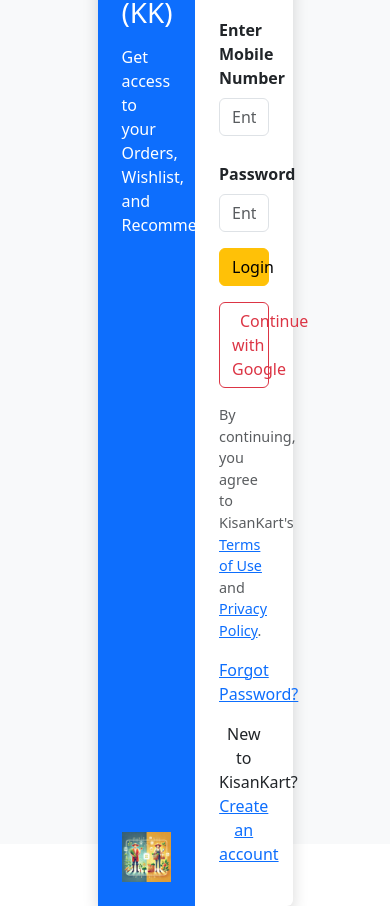
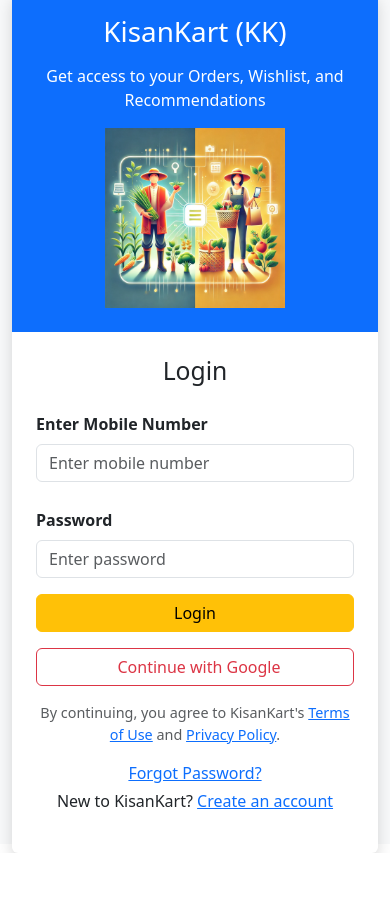
Before and after one commit to cvensingh/e-comm-react-and-springboot-, a React (Create React App) app in the folder frontend/: page /Login in a window 390 px wide. After the commit the page ends 853 px from the top, so only its background shows below. Built offline with nearby package versions, Linux system fonts and the light colour scheme.

Commit message:
update login to responsive page

```diff
--- a/frontend/src/Login.js
+++ b/frontend/src/Login.js
@@ -32,22 +32,20 @@ export default function Login() {
   };
 
  return (
-    <div className="vh-100 d-flex justify-content-center align-items-center bg-light">
-      <div className="d-flex shadow rounded w-50 bg-white">
-
+    <div className="container vh-100 d-flex align-items-center justify-content-center bg-light">
+      <div className="row shadow rounded bg-white w-100" style={{ maxWidth: 800 }}>
         {/* Left Section */}
-        <div className="bg-primary text-white p-4 d-flex flex-column justify-content-center" style={{ width: '50%' }}>
-          <h1 className="mb-3">KisanKart (KK)</h1>
-          <p>Get access to your Orders, Wishlist, and Recommendations</p>
-          <div className="mt-auto">
-            <img src="./images/farmer-consumer.webp" alt="Illustration" className="img-fluid" />
+        <div className="col-12 col-md-6 bg-primary text-white p-4 d-flex flex-column justify-content-center align-items-center">
+          <h1 className="mb-3 text-center">KisanKart (KK)</h1>
+          <p className="text-center">Get access to your Orders, Wishlist, and Recommendations</p>
+          <div className="mt-auto w-100 d-flex justify-content-center">
+            <img src="./images/farmer-consumer.webp" alt="Illustration" className="img-fluid" style={{ maxHeight: 180 }} />
           </div>
         </div>
 
         {/* Right Section */}
-        <div className="p-4" style={{ width: '50%' }}>
-          <h2 className="mb-3">Login</h2>
-
+        <div className="col-12 col-md-6 p-4">
+          <h2 className="mb-3 text-center">Login</h2>
           {/* Login Form */}
           <form onSubmit={handleFormSubmit} autoComplete="off">
             <div className="mb-3">
@@ -61,7 +59,6 @@ export default function Login() {
                 autoComplete="new-mobile"
               />
             </div>
-
             <div className="mb-3">
               <label className="form-label">Password</label>
               <input
@@ -73,14 +70,10 @@ export default function Login() {
                 autoComplete="new-password"
               />
             </div>
-
             <button type="submit" className="btn btn-warning w-100 mb-3">
               Login
             </button>
           </form>
-
-          {/* External Auth Options */}
-
 
           <button
             className="btn btn-outline-danger w-100 mb-3"
@@ -89,11 +82,11 @@ export default function Login() {
             <i className="bi bi-google me-2"></i> Continue with Google
           </button>
 
-          <p className="text-muted" style={{ fontSize: '0.9rem' }}>
+          <p className="text-muted text-center" style={{ fontSize: '0.9rem' }}>
             By continuing, you agree to KisanKart's <a href="#">Terms of Use</a> and <a href="#">Privacy Policy</a>.
           </p>
 
-          <p className="text-left">
+          <p className="text-center mb-1">
             <a href="#" onClick={() => navigate('/ForgotPassword')}>
               Forgot Password?
             </a>
```
Lines whose indentation alone changed are shown as unchanged.
